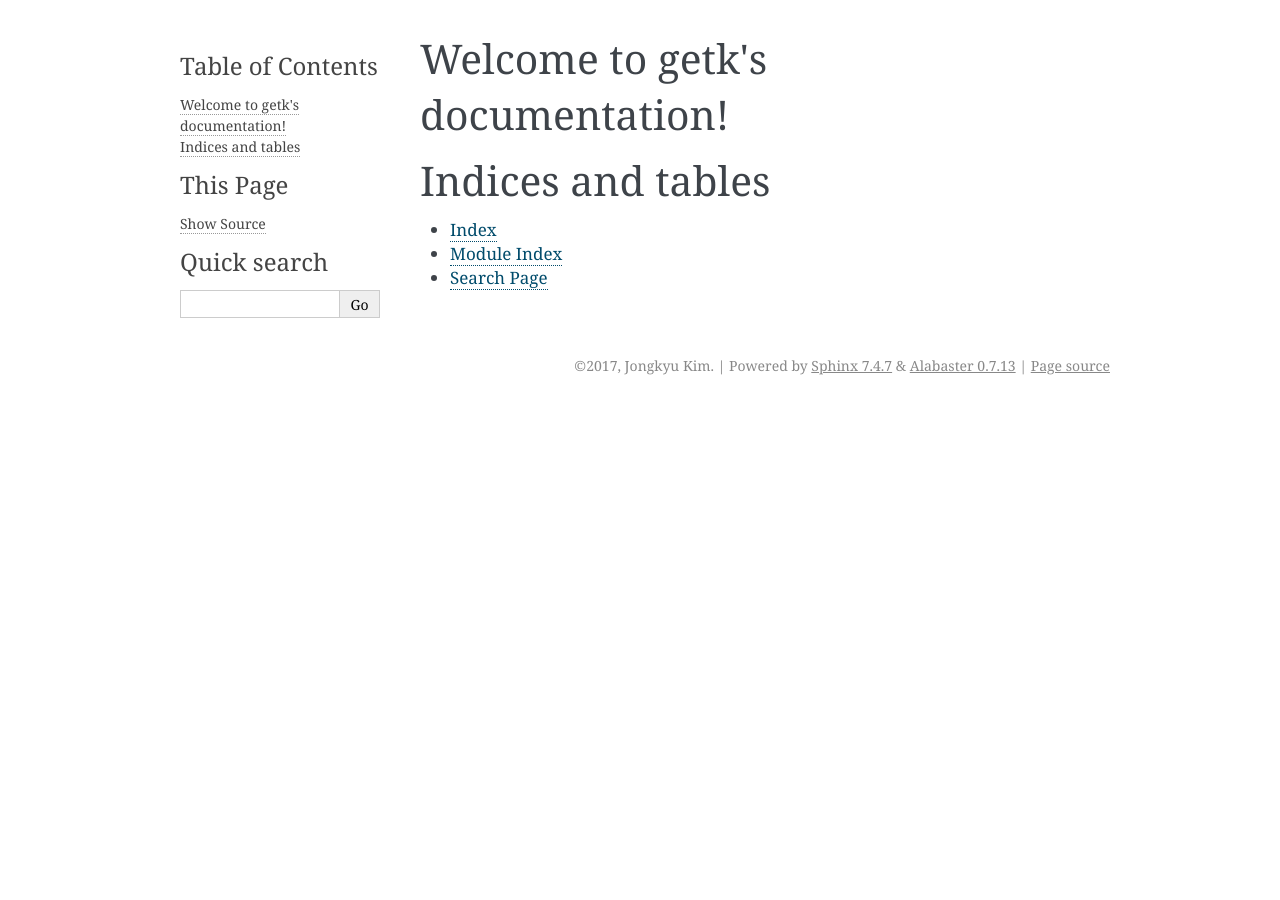
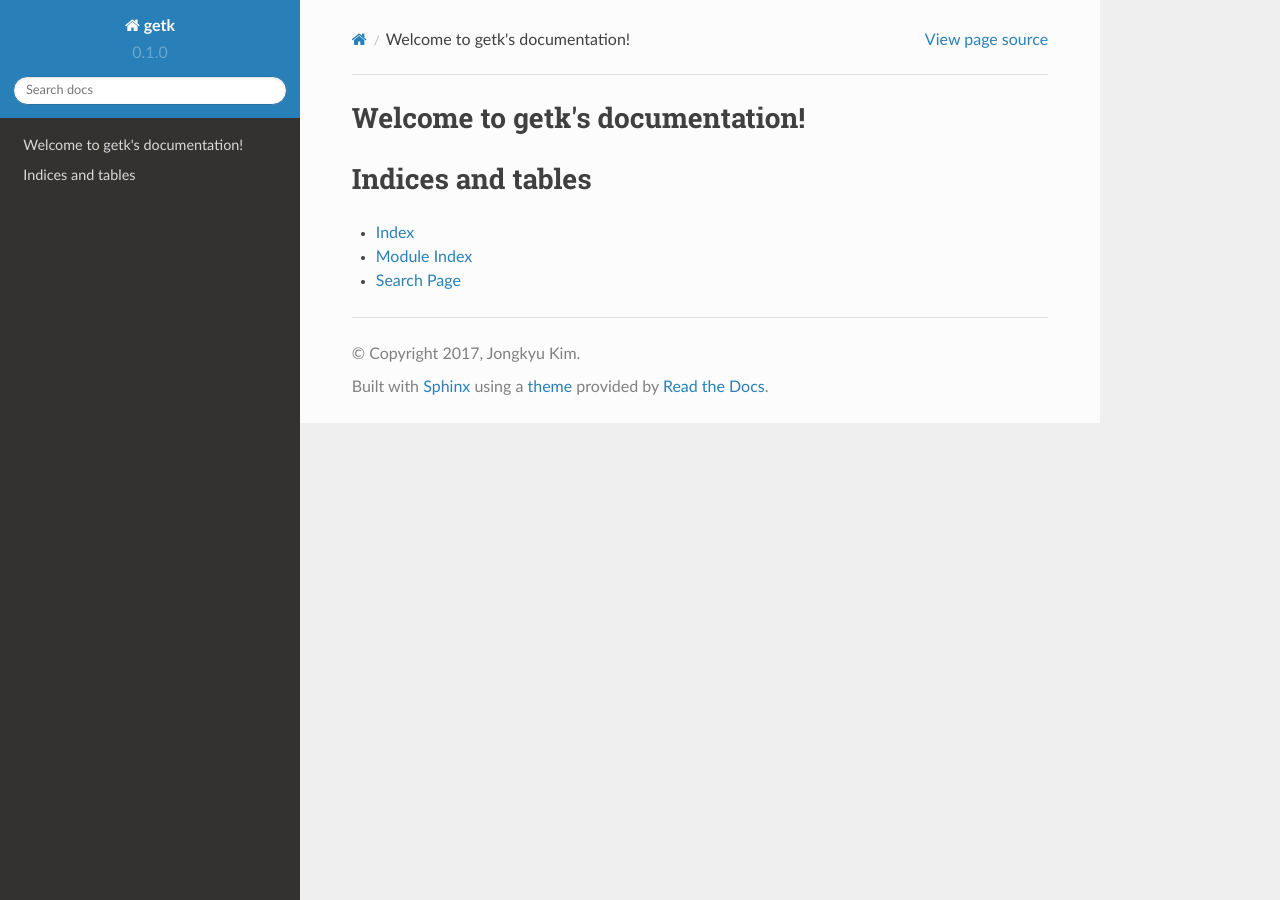
Before and after one commit to xenigmax/getk, a Sphinx documentation site: the page built from docs/source/index.rst, in a window 1280 px wide. Built offline with Sphinx 7.4.7 and the Read the Docs theme 2.0.0, drawn with Linux system fonts in a browser that asks for light colours.

Commit message:
local rtd theme

```diff
--- a/docs/source/conf.py
+++ b/docs/source/conf.py
@@ -82,7 +82,13 @@
 # The theme to use for HTML and HTML Help pages.  See the documentation for
 # a list of builtin themes.
 #
-html_theme = 'alabaster'
+html_theme = 'default'
+import os
+on_rtd = os.environ.get('READTHEDOCS', None) == 'True'
+if not on_rtd:  # only import and set the theme if we're building docs locally
+    import sphinx_rtd_theme
+    html_theme = 'sphinx_rtd_theme'
+    html_theme_path = [sphinx_rtd_theme.get_html_theme_path()]
 
 # Theme options are theme-specific and customize the look and feel of a theme
 # further.  For a list of options available for each theme, see the
```
